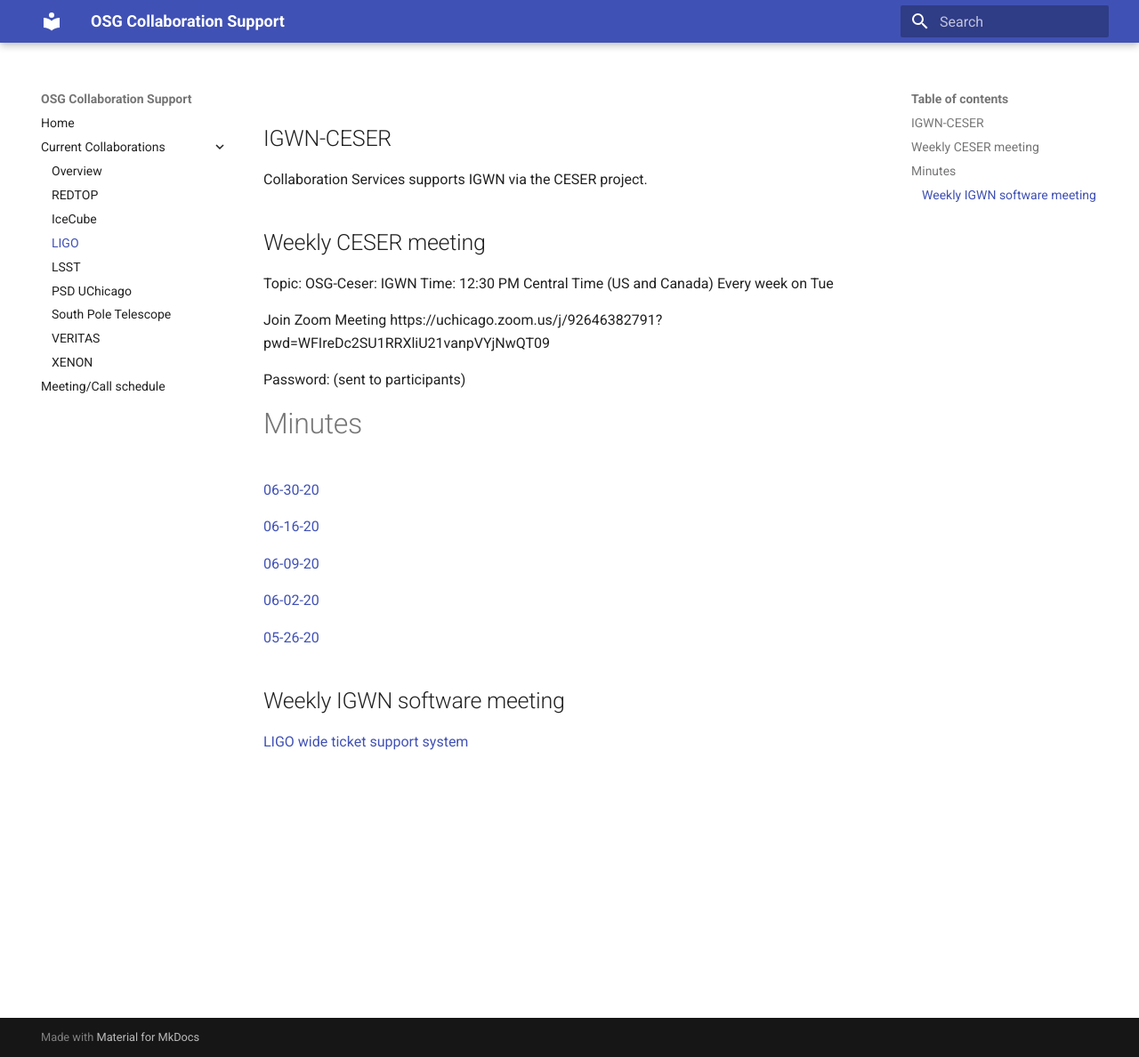
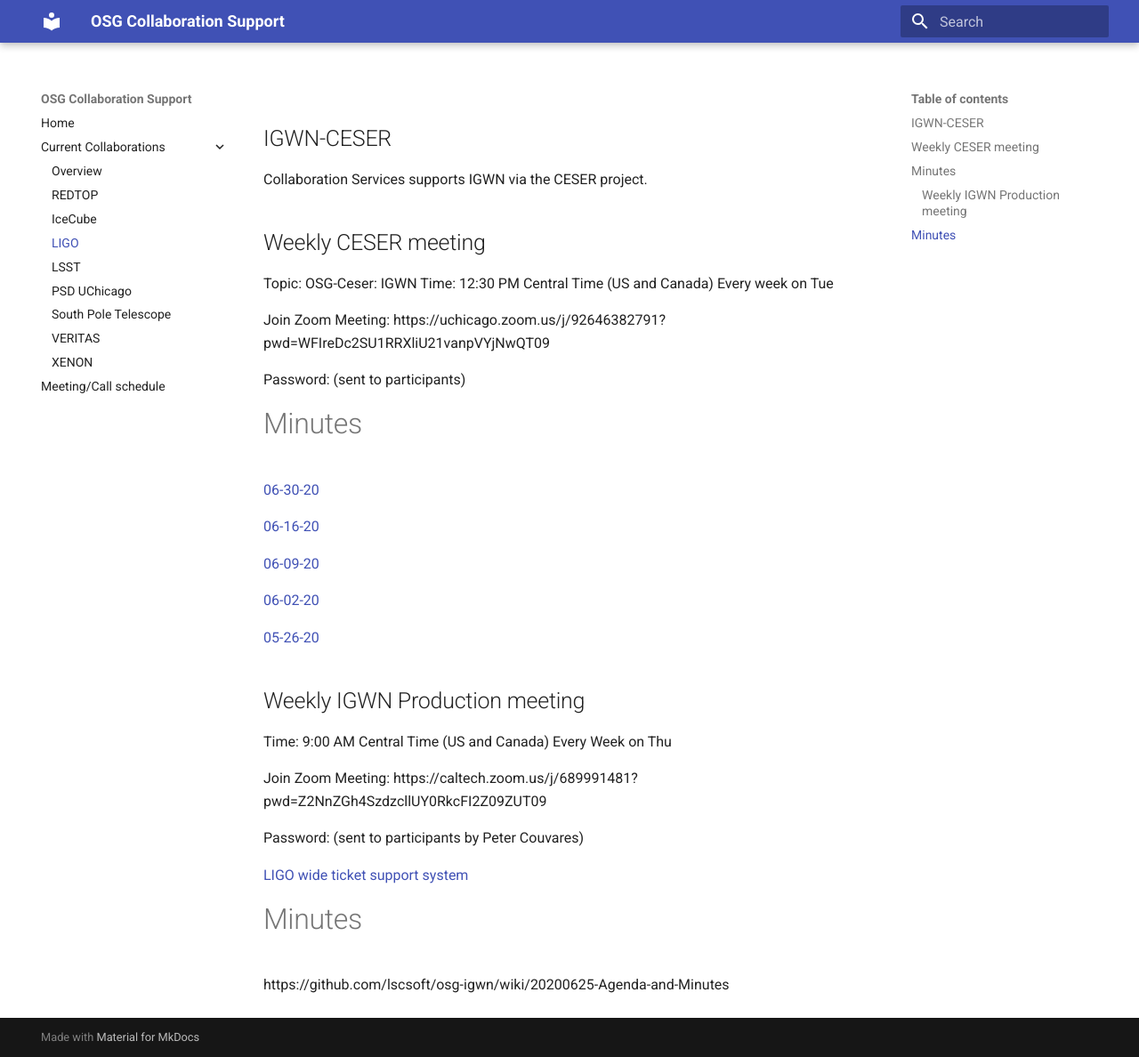
Before and after one commit to osg-htc/collaboration-support, an MkDocs documentation site: the page built from docs/projects/ligo.md, in a window 1280 px wide and 1188 px high. Shown: the whole window at 89% size. Built offline with MkDocs 1.6.1 and Material for MkDocs 9.7.7, drawn with Linux system fonts in a browser that asks for light colours; old or Windows-style settings are respelled for this version of MkDocs.

Commit message:
Update ligo.md

```diff
--- a/docs/projects/ligo.md
+++ b/docs/projects/ligo.md
@@ -8,7 +8,7 @@ Topic: OSG-Ceser: IGWN
 Time: 12:30 PM Central Time (US and Canada)
        Every week on Tue
 
-Join Zoom Meeting
+Join Zoom Meeting:
 https://uchicago.zoom.us/j/92646382791?pwd=WFIreDc2SU1RRXliU21vanpVYjNwQT09
 
 Password: (sent to participants)
@@ -25,6 +25,18 @@ Password: (sent to participants)
 
 [05-26-20](https://docs.google.com/document/d/146OP2zqQC7BB4SAmgLuv-TeYLTTesiPs_NfCttdwliA/edit#heading=h.imaaz97de8zv)
 
-## Weekly IGWN software meeting
+## Weekly IGWN Production meeting
+
+Time: 9:00 AM Central Time (US and Canada)
+       Every Week on Thu
+
+Join Zoom Meeting:
+https://caltech.zoom.us/j/689991481?pwd=Z2NnZGh4SzdzcllUY0RkcFI2Z09ZUT09
+
+Password: (sent to participants by Peter Couvares)
 
 [LIGO wide ticket support system](https://github.com/lscsoft/osg-igwn/)
+
+# Minutes
+
+https://github.com/lscsoft/osg-igwn/wiki/20200625-Agenda-and-Minutes
```
